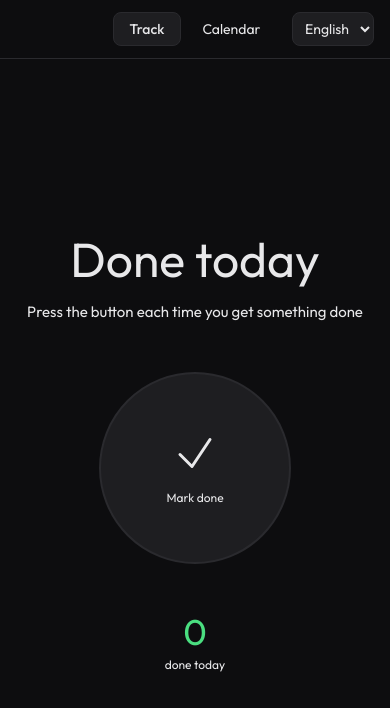
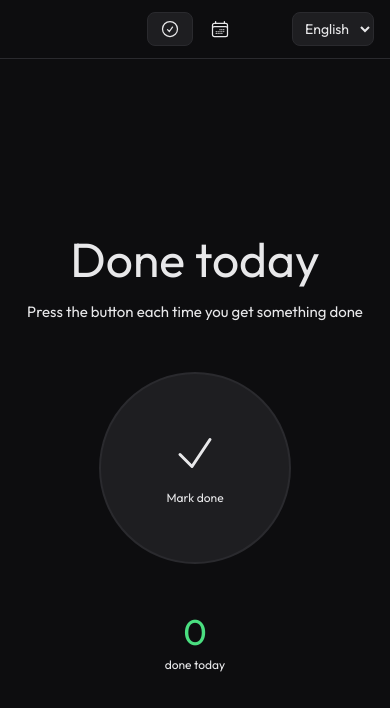
Before and after one commit to abaklanov/daily-tracker, a React (Vite) app: page / in a window 390 px wide. Shown: the top 708 px of the page. Built offline with nearby package versions, Linux system fonts and the light colour scheme.

Commit message:
Use icons in mobile view for the main menu

```diff
--- a/src/App.tsx
+++ b/src/App.tsx
@@ -1,9 +1,15 @@
 import { useState } from "react";
 import { useTranslation } from "react-i18next";
+import { CalendarDaysIcon, CheckCircleIcon } from "@heroicons/react/24/outline";
 import Tracker from "./pages/Tracker";
 import Calendar from "./pages/Calendar";
 
 type Page = "tracker" | "calendar";
+
+const NAV_ICONS = {
+  tracker: CheckCircleIcon,
+  calendar: CalendarDaysIcon,
+} as const;
 
 export default function App() {
   const { t, i18n } = useTranslation();
@@ -21,11 +27,15 @@ export default function App() {
       >
         <div />
         <div className="flex items-center justify-center gap-1">
-          {(["tracker", "calendar"] as Page[]).map((p) => (
+          {(["tracker", "calendar"] as Page[]).map((p) => {
+            const Icon = NAV_ICONS[p];
+            const label = t(`nav.${p}`);
+            return (
               <button
                 key={p}
                 onClick={() => setPage(p)}
-              className={`px-4 py-1.5 rounded-lg text-sm transition-all ${
+                aria-label={label}
+                className={`px-3 py-1.5 sm:px-4 rounded-lg text-sm transition-all ${
                   page === p ? "font-medium" : "font-normal"
                 }`}
                 style={{
@@ -36,9 +46,11 @@ export default function App() {
                   cursor: "pointer",
                 }}
               >
-              {t(`nav.${p}`)}
+                <Icon className="size-5 sm:hidden" aria-hidden="true" />
+                <span className="hidden sm:inline">{label}</span>
               </button>
-          ))}
+            );
+          })}
         </div>
 
         <select
```
Lines whose indentation alone changed are shown as unchanged.
